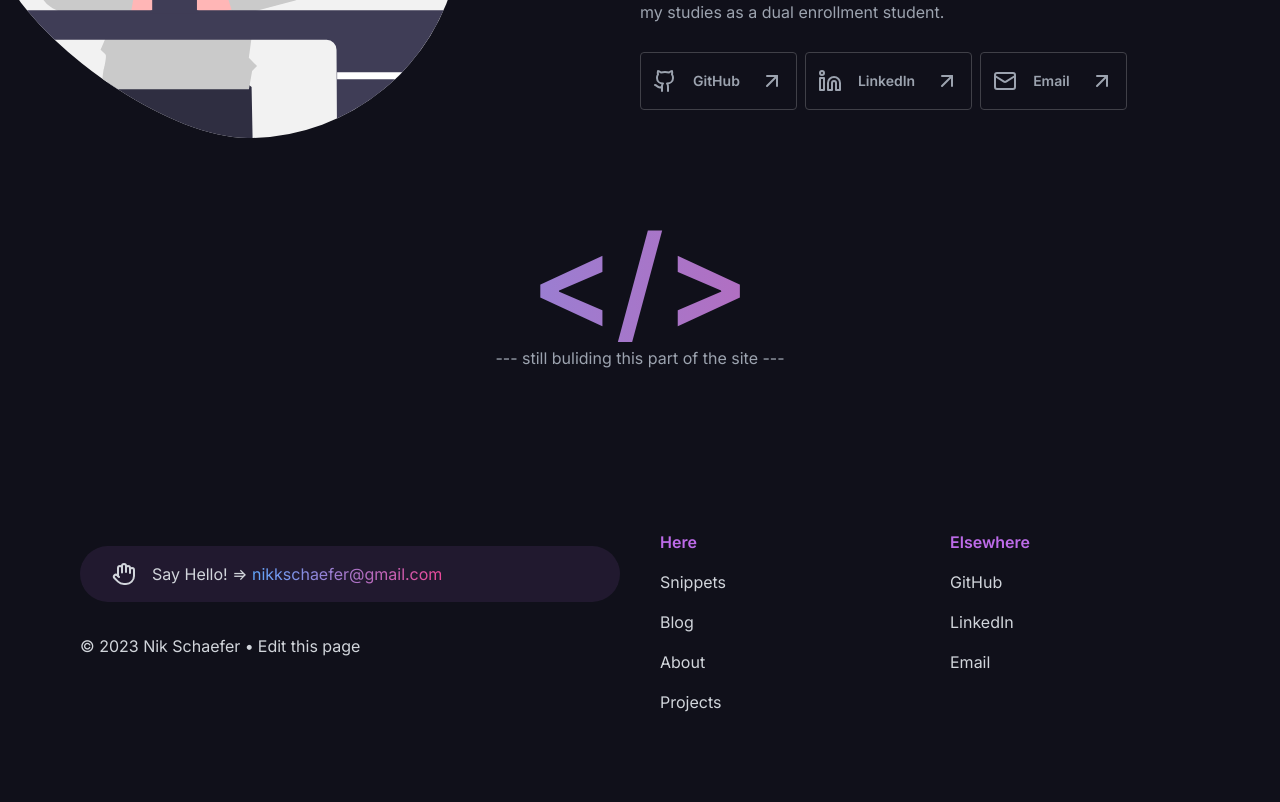
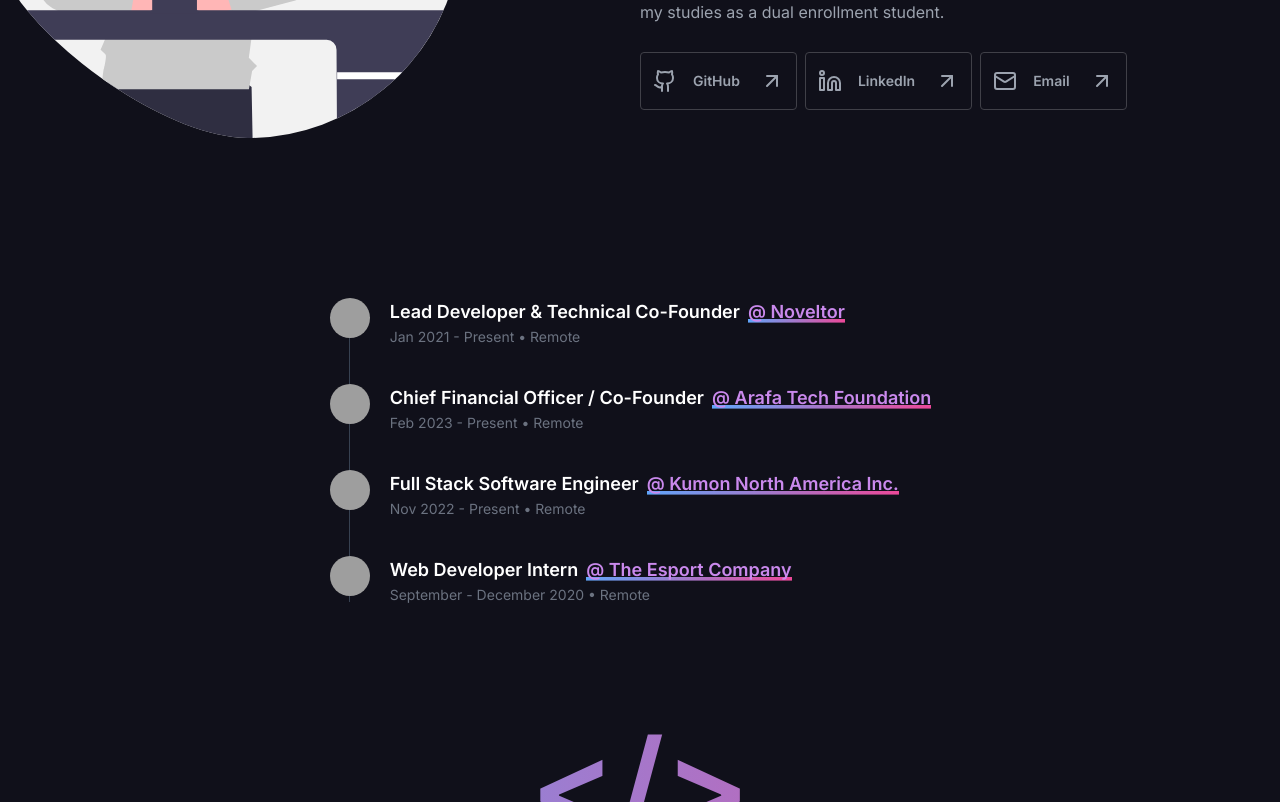
Before and after one commit to NikSchaefer/nikschaefer.com, a Next.js app: page /about in a window 1280 px wide. Shown: the part 700-1502 px from the top of the page. Built offline with nearby package versions, Linux system fonts and the light colour scheme; grey boxes are pictures that could not be loaded.

Commit message:
feat: job section?

```diff
--- a/content/jobs.json
+++ b/content/jobs.json
@@ -1,11 +1,11 @@
 [
 	{
-		"date": 6,
 		"title": "Lead Developer & Technical Co-Founder",
 		"company": "Noveltor",
 		"location": "Remote",
 		"range": "Jan 2021  - Present",
 		"url": "https://noveltor.com",
+		"logo": "https://media.licdn.com/dms/image/D560BAQE9M-gYKq0M0A/company-logo_100_100/0/1665757058542?e=1694649600&v=beta&t=fE1cuL4Vp-PpMYO57QeOoRzjQJmV8HsD7tHClQI8rZM",
 		"content": [
 			"Led development of a full-stack app at Noveltor, using various frameworks and languages.",
 			"Achieved 99% uptime through Serverless-oriented architecture and performance optimization.",
@@ -24,34 +24,35 @@
 		]
 	},
 	{
-		"date": 1,
-		"title": "Web Developer Intern",
-		"company": "The Esport Company",
+		"title": "Chief Financial Officer / Co-Founder",
+		"company": "Arafa Tech Foundation",
 		"location": "Remote",
-		"range": "September - December 2020",
-		"url": "https://www.theesportcompany.com/",
+		"range": "Feb 2023 - Present",
+		"url": "https://arafa.tech",
+		"logo": "https://arafa.tech/logos/main.png",
 		"content": [
-			"Leveraged skills in WordPress, Python, and Django to create and implement custom features and functionality.",
-			"Collaborated with other developers, designers, and stakeholders to ensure timely and high-quality delivery of the website."
+			"Implemented coding education and mentorship programs at Arafa Tech, driving successful outcomes.",
+			"Led a team to develop and execute programs, resulting in significant positive outcomes for students.",
+			"Oversaw operations, ensuring seamless coordination between stakeholders for program execution.",
+			"Mentored and supported students with personalized learning plans to overcome tech challenges."
 		],
 		"tools": [
-			"Wordpress",
-			"CSS",
-			"SCSS",
 			"Javascript",
-			"Accessibility",
-			"HTML",
-			"Python",
-			"Django"
+			"React",
+			"DevOps",
+			"NextJS",
+			"Git(GitHub)",
+			"CI/CD(Vercel)",
+			"TailwindCSS"
 		]
 	},
 	{
-		"date": 5,
 		"title": "Full Stack Software Engineer",
 		"company": "Kumon North America Inc.",
 		"location": "Remote",
 		"range": "Nov 2022 - Present",
 		"url": "https://webdefyer.com/",
+		"logo": "https://media.licdn.com/dms/image/C4D0BAQGsKZtRU3ImPA/company-logo_100_100/0/1572375713415?e=1694649600&v=beta&t=03bvHXjNuTd-b2LVwRMupeARK0bIxLaCnXEU5gs_ctk",
 		"content": [
 			"Collaborated with team members and stakeholders to develop and deploy scalable software solutions.",
 			"Designed and maintained user-friendly front-end interfaces using React.js.",
@@ -76,5 +77,27 @@
 			"Next.js",
 			"Webpack"
 		]
+	},
+	{
+		"title": "Web Developer Intern",
+		"company": "The Esport Company",
+		"location": "Remote",
+		"range": "September - December 2020",
+		"url": "https://www.theesportcompany.com/",
+		"logo": "https://media.licdn.com/dms/image/C560BAQErjTFd3r0u3A/company-logo_100_100/0/1670270887176?e=1694649600&v=beta&t=gqicr9ZWBRS1kkTsBLCkLPWim3ix5Osl4j4tCxsE64k",
+		"content": [
+			"Leveraged skills in WordPress, Python, and Django to create and implement custom features and functionality.",
+			"Collaborated with other developers, designers, and stakeholders to ensure timely and high-quality delivery of the website."
+		],
+		"tools": [
+			"Wordpress",
+			"CSS",
+			"SCSS",
+			"Javascript",
+			"Accessibility",
+			"HTML",
+			"Python",
+			"Django"
+		]
 	}
 ]
--- /dev/null
+++ b/src/components/jobs.tsx
@@ -0,0 +1,38 @@
+import jobs from "../../content/jobs.json";
+
+export default function Jobs(): JSX.Element {
+	return (
+		<ol className="relative border-l border-gray-700">
+			{jobs.map((job) => (
+				<li className="mb-10 ml-10">
+					<span className="absolute flex items-center justify-center w-10 h-10 rounded-full -left-5">
+						<img
+							className="w-full h-full rounded-full bg-secondary-600"
+							src={job.logo}
+						/>
+					</span>
+					<h3 className="flex flex-col items-start sm:flex-row h4 mb-1 font-semibold text-white">
+						<span>{job.title}</span>{" "}
+						<a
+							target="_blank"
+							rel="noopener noreferrer"
+							href={job.url}
+							className="sm:ml-2 underline-effect"
+						>
+							{" "}
+							@ {job.company}
+						</a>
+					</h3>
+					<time className="block mb-2 text-sm font-normal leading-none text-gray-500">
+						{job.range} • {job.location}
+					</time>
+					{/* <ul className="ml-6 list-disc">
+						{job.content.map((desc) => (
+							<li className="mb-2">{desc}</li>
+						))}
+					</ul> */}
+				</li>
+			))}
+		</ol>
+	);
+}
--- a/src/components/node.tsx
+++ /dev/null
@@ -1,5 +0,0 @@
-import { Job } from "types";
-
-export default function Node({}: { data: Job }): JSX.Element {
-	return <div></div>;
-}
--- a/src/pages/about.tsx
+++ b/src/pages/about.tsx
@@ -2,12 +2,11 @@ import Layout from "@components/layout";
 import { NextSeo } from "next-seo";
 
 import { motion } from "framer-motion";
-import jobs from "../../content/jobs.json";
-import studies from "../../content/studies.json";
+// import studies from "../../content/studies.json";
 import clsx from "clsx";
-import Node from "@components/node";
 import { socials } from "config";
 import { ArrowUpRight, Github, Linkedin, Mail } from "lucide-react";
+import Jobs from "@components/jobs";
 
 export default function About(): JSX.Element {
 	return (
@@ -104,6 +103,17 @@ export default function About(): JSX.Element {
 					</div>
 				</motion.div>
 			</section>
+
+			<motion.section
+				viewport={{ once: true }}
+				initial={{ y: -10, opacity: 0 }}
+				animate={{ opacity: 1, y: 0 }}
+				transition={{ duration: 0.2, delay: 1 }}
+				className="pt-[10em] w-fit mx-auto max-w-[1000px]"
+				id="work"
+			>
+				<Jobs />
+			</motion.section>
 			<motion.section
 				viewport={{ once: true }}
 				initial={{ y: -10, opacity: 0 }}
@@ -122,26 +132,11 @@ export default function About(): JSX.Element {
 					--- still buliding this part of the site ---
 				</p>
 			</motion.section>
-			<section id="work">
-				<div className="flex-col items-center justify-center">
-					{jobs
-						.sort((a, b) => {
-							return b.date - a.date;
-						})
-						.map((data) => (
-							<Node key={data.title} data={data} />
-						))}
-				</div>
-			</section>
 			<section id="studies">
 				<div className="flex-col items-center justify-center">
-					{studies
-						.sort((a, b) => {
-							return b.date - a.date;
-						})
-						.map((data) => (
-							<Node key={data.title} data={data} />
-						))}
+					{/* {studies.map((data) => (
+						<Node key={data.title} data={data} />
+					))} */}
 				</div>
 			</section>
 		</Layout>
--- a/src/types.ts
+++ b/src/types.ts
@@ -10,12 +10,12 @@ export type Project = {
 };
 
 export interface Job {
-	date: number;
 	title: string;
 	company: string;
 	location: string;
 	range: string;
 	url: string;
+	logo: string;
 	content: string[];
 	tools: string[];
 }
```
